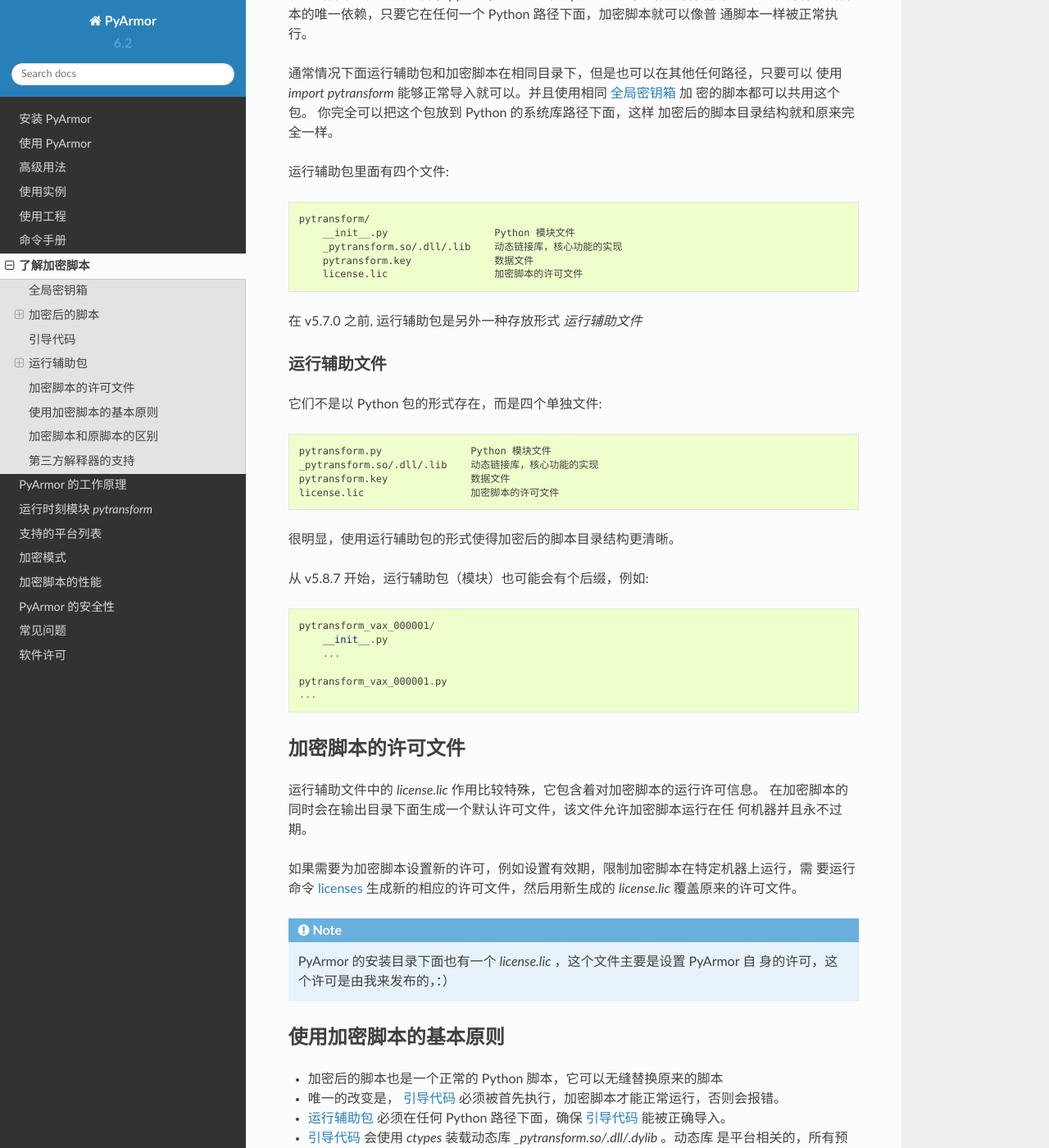
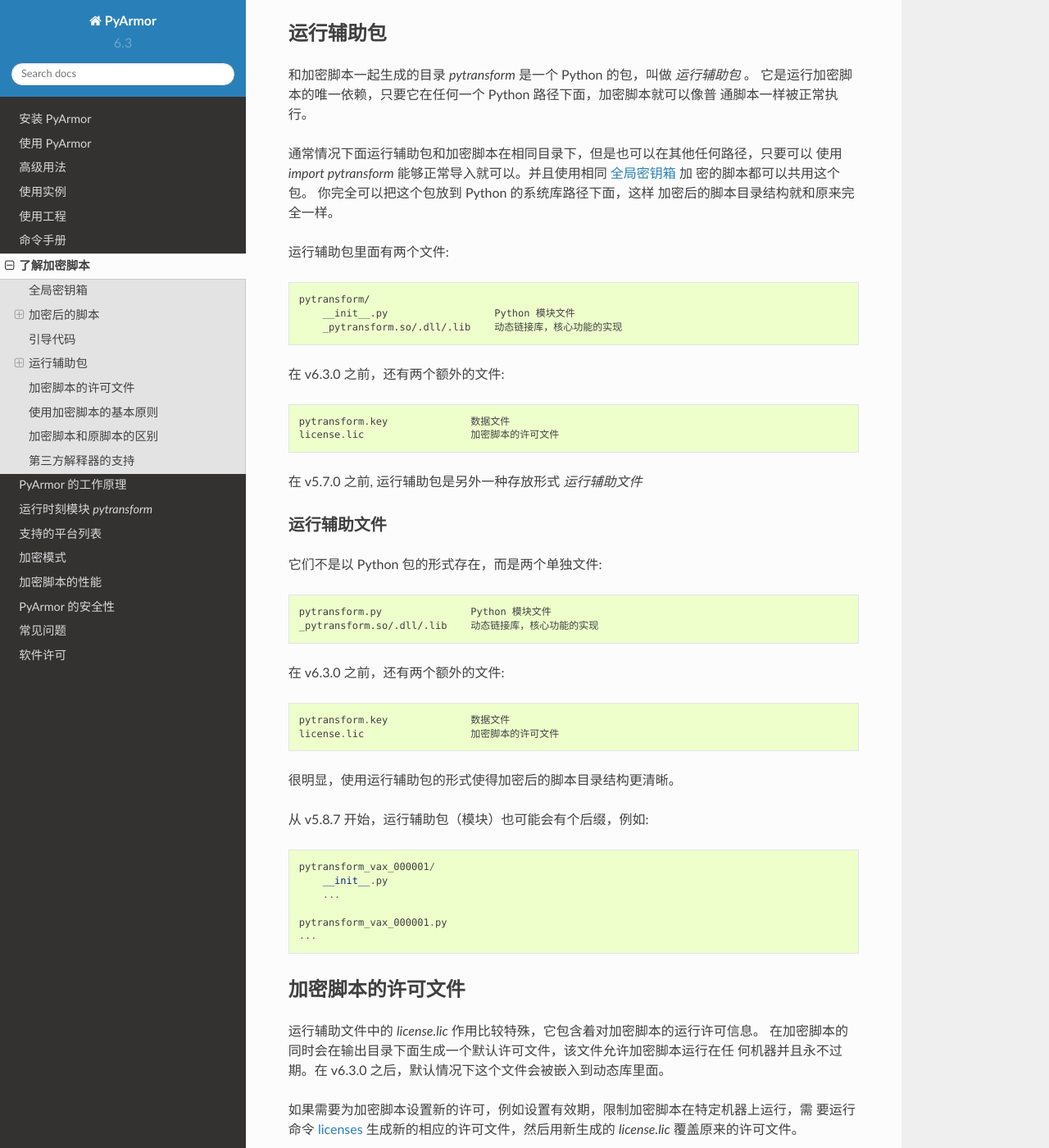
Before and after one commit to dashingsoft/pyarmor-docs-zh, a Sphinx documentation site: the page built from docs/understand-obfuscated-scripts.rst, in a window 1280 px wide and 1400 px high, scrolled down 2585 px. Shown: the whole window at 82% size. Built offline with Sphinx 7.4.7 and the Read the Docs theme 2.0.0, drawn with Linux system fonts in a browser that asks for light colours; some of the changed text lies outside the part shown.

Commit message:
Refine runtime files

```diff
--- a/docs/conf.py
+++ b/docs/conf.py
@@ -57,9 +57,9 @@
 # built documents.
 #
 # The short X.Y version.
-version = '6.2'
+version = '6.3'
 # The full version, including alpha/beta/rc tags.
-release = '6.2.0'
+release = '6.3.0'
 
 # The language for content autogenerated by Sphinx. Refer to documentation
 # for a list of supported languages.
--- a/docs/understand-obfuscated-scripts.rst
+++ b/docs/understand-obfuscated-scripts.rst
@@ -37,6 +37,9 @@
     pytransform/
         __init__.py
         _pytransform.so, or _pytransform.dll in Windows, _pytransform.dylib in MacOS
+
+在 v6.3.0 之前，这里还有两个额外的文件::
+
         pytransform.key
         license.lic
 
@@ -132,11 +135,14 @@
 密的脚本都可以共用这个包。 你完全可以把这个包放到 Python 的系统库路径下面，这样
 加密后的脚本目录结构就和原来完全一样。
 
-运行辅助包里面有四个文件::
+运行辅助包里面有两个文件::
 
     pytransform/
         __init__.py                  Python 模块文件
         _pytransform.so/.dll/.lib    动态链接库，核心功能的实现
+
+在 v6.3.0 之前，还有两个额外的文件::
+
         pytransform.key              数据文件
         license.lic                  加密脚本的许可文件
 
@@ -148,10 +154,13 @@
 
 运行辅助文件
 ~~~~~~~~~~~~
-它们不是以 Python 包的形式存在，而是四个单独文件::
+它们不是以 Python 包的形式存在，而是两个单独文件::
 
     pytransform.py               Python 模块文件
     _pytransform.so/.dll/.lib    动态链接库，核心功能的实现
+
+在 v6.3.0 之前，还有两个额外的文件::
+
     pytransform.key              数据文件
     license.lic                  加密脚本的许可文件
 
@@ -175,7 +184,7 @@
 
 运行辅助文件中的 `license.lic` 作用比较特殊，它包含着对加密脚本的运行许可信息。
 在加密脚本的同时会在输出目录下面生成一个默认许可文件，该文件允许加密脚本运行在任
-何机器并且永不过期。
+何机器并且永不过期。在 v6.3.0 之后，默认情况下这个文件会被嵌入到动态库里面。
 
 如果需要为加密脚本设置新的许可，例如设置有效期，限制加密脚本在特定机器上运行，需
 要运行命令 :ref:`licenses` 生成新的相应的许可文件，然后用新生成的 `license.lic`
@@ -241,6 +248,9 @@
   的源代码或者 Byte Code ，也会失败或者得到错误的数据
 
 * 使用高级模式进行加密的脚本直接访问代码块的属性 ``co_const`` 可能会导致奔溃
+
+* 加密脚本抛出异常中的行号和原来的脚本是一致的，但是如果这个脚本在加密的时候插入
+  了交叉保护代码或者插件脚本，那么行号可能会不一致
 
 * 代码块的属性 ``__file__`` 在加密脚本是 ``<frozen name>`` ，而不是文件
   名称，在异常信息中会看到文件名的显示是 ``<frozen name>``
```
Also changed, not shown: other parts of docs/understand-obfuscated-scripts.rst (+0 -2 lines).
